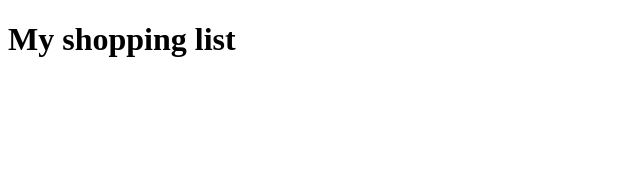
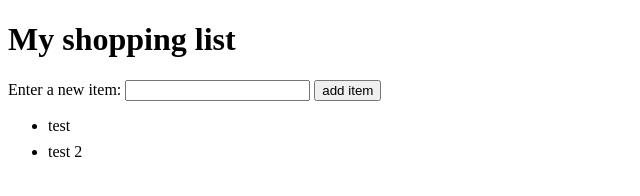
Before and after one commit to Bene-33/simple-shoppingList, a plain HTML site: page index.html in a window 1280 px wide. Shown: the whole page, without its empty margins (0-640 px from the left). Drawn offline with Linux system fonts and the light colour scheme.

Commit message:
added style sheet and some test li

```diff
--- a/index.html
+++ b/index.html
@@ -5,8 +5,20 @@
     <meta name="viewport" content="width=device-width, initial-scale=1.0">
     <title>Document</title>
     <script src = "script.js" defer></script>
+    <link rel= "stylesheet" href ="style.css" />
 </head>
 <body>
     <h1>My shopping list</h1>
+    <div>
+        <label for = "item"> Enter a new item:</label>
+        <input type ="text" name = "item" id = "item">
+        <button>add item</button>
+    </div>
+
+    <ul>
+        <li> test</li>
+        <li> test 2</li>
+    </ul>
+
 </body>
 </html>
--- /dev/null
+++ b/style.css
@@ -0,0 +1,3 @@
+li {
+margin-bottom: 8px;
+}
```
